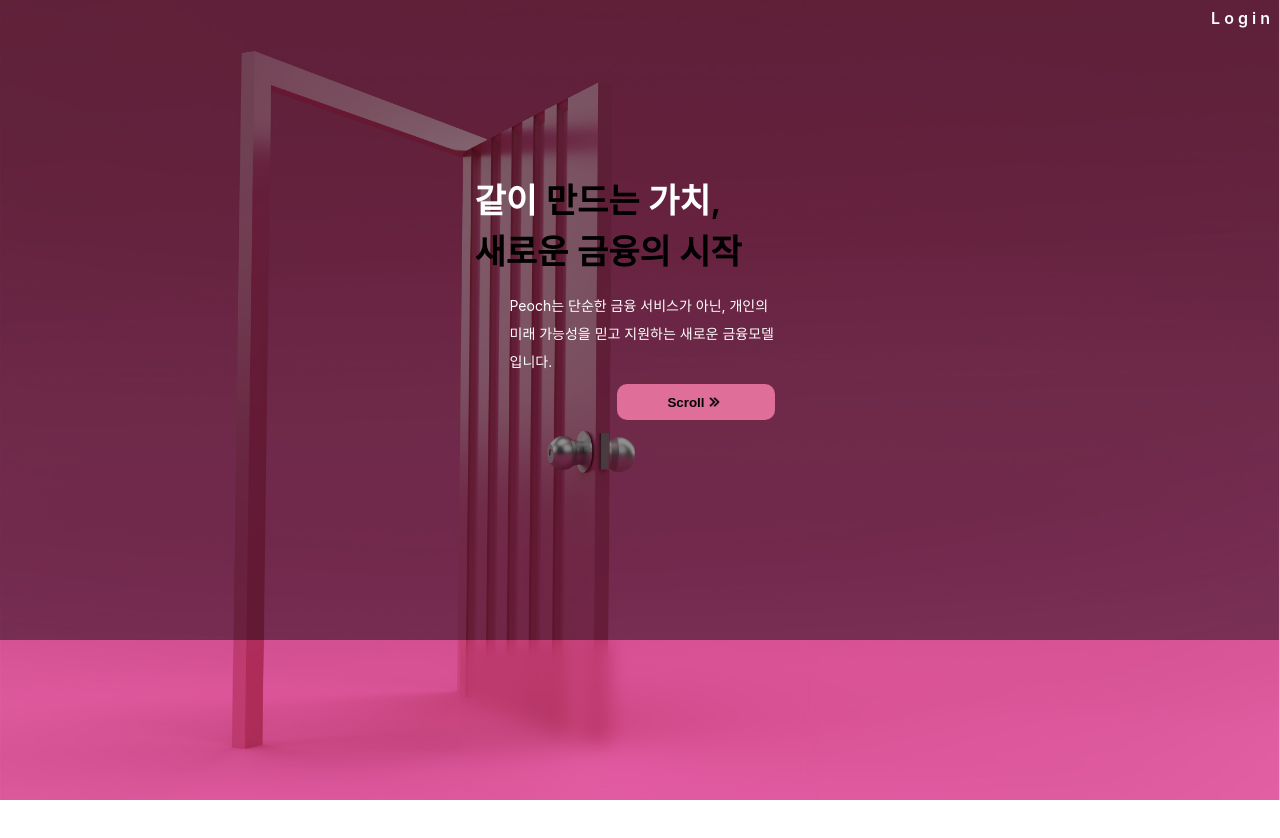
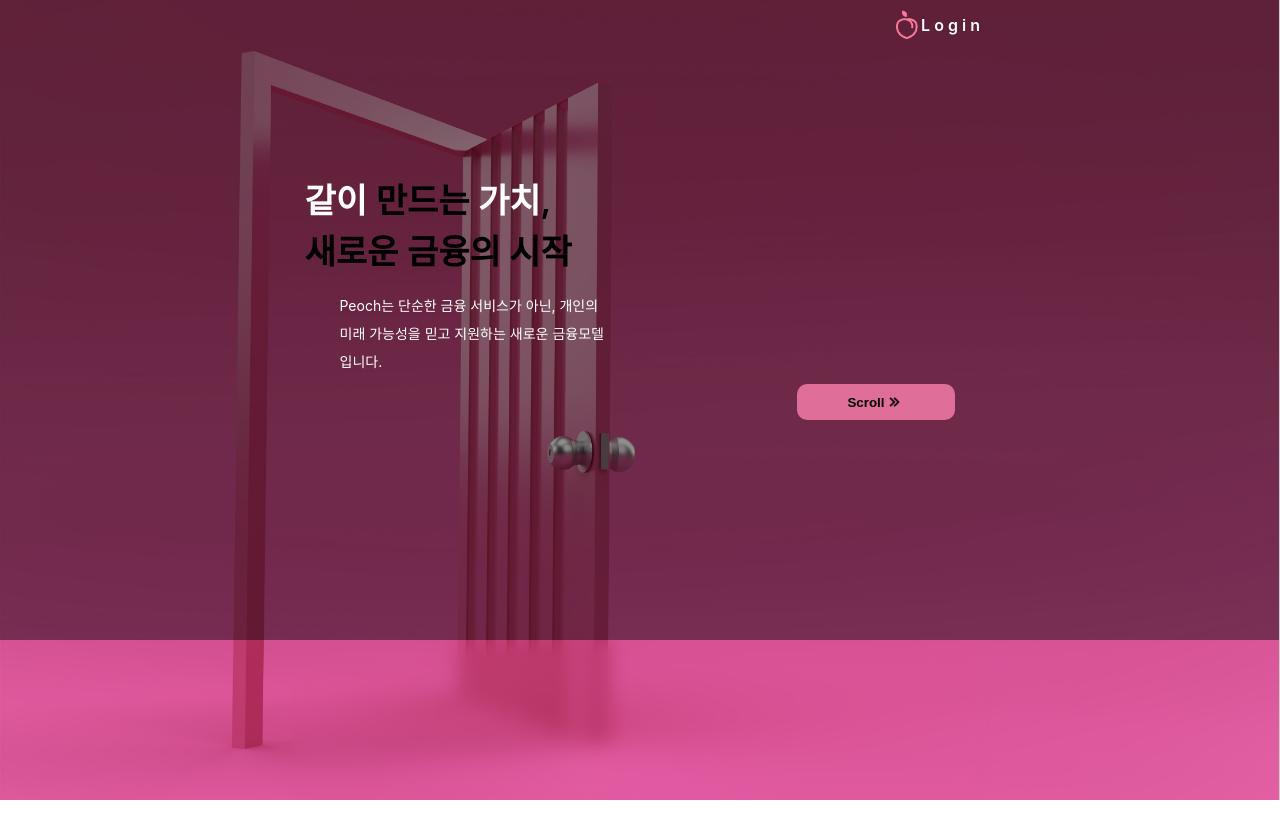
Before and after one commit to shinhan-7hillguys/7hillguys-front, a React (Create React App) app: page / in a window 1280 px wide. Shown: the top 838 px of the page. Built offline with nearby package versions, Linux system fonts and the light colour scheme.

Commit message:
Type : Design
MainPage 로고 추가

```diff
--- a/src/App.css
+++ b/src/App.css
@@ -2,7 +2,7 @@
   --bg-color: #df6e99;
   --button-color: #df6e99;
   --color: #000;
-  --max-width: 100%;
+  --max-width: 700px;
   --side-padding: 0 30px;
 
   --color-gray: rgba(58, 58, 58, 1);
@@ -150,14 +150,24 @@ header {
   z-index: 10;
   background: transparent;
   margin: 0 auto;
-  max-width: var(--max-width);
   width: 100%;
-  text-align: right;
+  display: flex;
+  justify-content: center;
   padding: 10px;
   font-weight: 600;
 }
+.main_header div {
+  width: var(--max-width);
+  background: transparent;
+  text-align: right;
+  padding-right: 10px;
+}
+.main_header div img {
+}
 .main_header a {
   color: #fff;
+  display: inline-flex;
+  align-items: center;
 }
 
 /* 뷰포트 컨테이너: 600px 폭, 충분한 수직 스크롤을 위해 높이를 500px + 2400px = 2900px로 설정 */
@@ -203,7 +213,7 @@ header {
 .main_box {
   height: 80vh;
   max-width: var(--max-width);
-
+  width: 100%;
   position: relative;
   background: transparent;
   /* backdrop-filter: blur(3px); */
@@ -299,7 +309,7 @@ header {
   display: flex;
   justify-content: right;
   width: 100%;
-  padding: 8px 30px;
+  padding: 8px 20px;
 }
 
 .card_benefit_sec1 {
--- a/src/Main.jsx
+++ b/src/Main.jsx
@@ -74,7 +74,11 @@ const Main = () => {
   return (
     <div className="main">
       <div className="main_header">
-        <Link to="/mypage">L o g i n</Link>
+        <div>
+          <Link to="/mypage">
+            <img src="./logo.png" alt="" width={30} height={30} />L o g i n
+          </Link>
+        </div>
       </div>
       <div ref={containerRef} className="viewport-container">
         <div ref={scrollerRef} className="horizontal-scroller">
```
